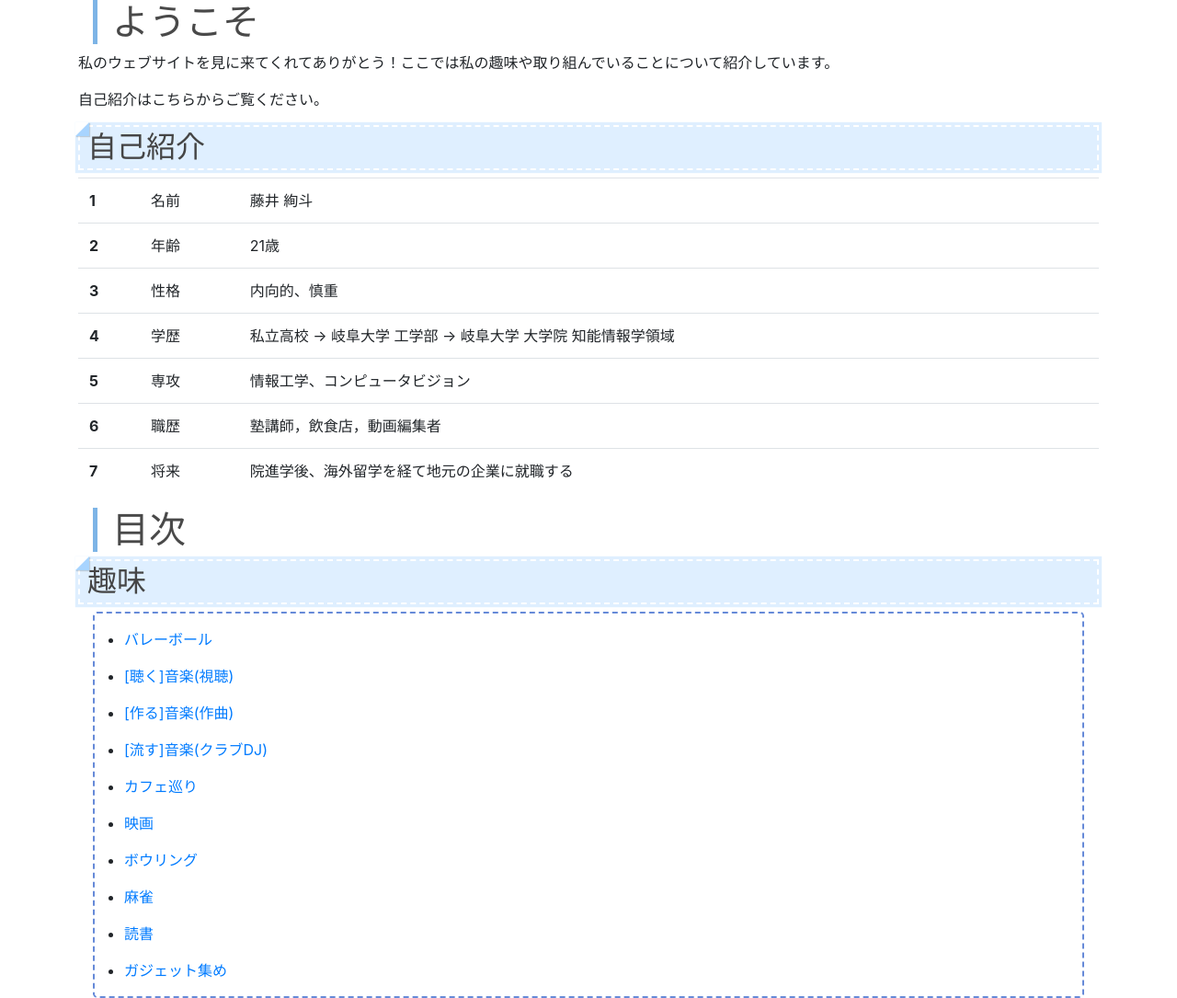
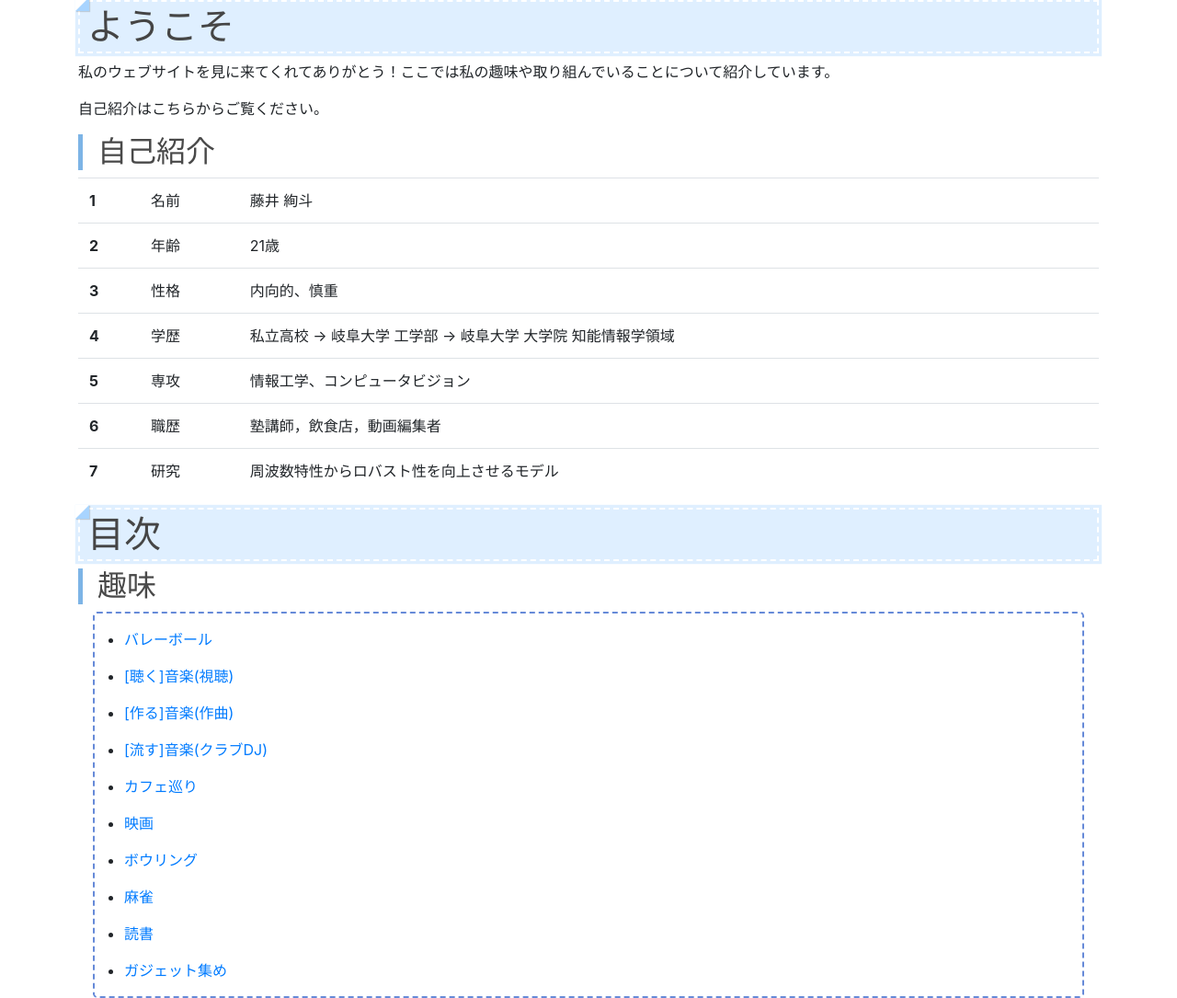
Before and after one commit to k-cv/k-cv.github.io, a plain HTML site: page index.html in a window 1280 px wide. Shown: the top 1085 px of the page at 92% size. Drawn offline with nearby package versions, Linux system fonts and the light colour scheme.

Commit message:
contents remake

```diff
--- a/index.html
+++ b/index.html
@@ -58,9 +58,8 @@
         </tr>
         <tr>
           <th scope="row">7</th>
-          <td>将来
-          </td>
-          <td>院進学後、海外留学を経て地元の企業に就職する</td>
+          <td>研究</td>
+          <td>周波数特性からロバスト性を向上させるモデル</td>
         </tr>
       </tbody>
     </table>
--- a/src/stylesheet.css
+++ b/src/stylesheet.css
@@ -1,12 +1,13 @@
-h1 {
-      margin: 1rem;
+h2 {
+      margin-top : 1rem;
+      margin-bottom: 1rem;
       padding-left: 1rem;
       color: #494949;/*文字色*/
       background: transparent;/*背景透明に*/
       border-left: solid 5px #7db4e6;/*左線*/
     }
 
-    h2 {
+    h1 {
       position: relative;
       background: #dfefff;
       box-shadow: 0px 0px 0px 0.2rem #dfefff;
@@ -16,7 +17,7 @@ h1 {
       color: #454545;
     }
 
-    h2:after {
+    h1:after {
       position: absolute;
       content: '';
       left: -0.3rem;
```
